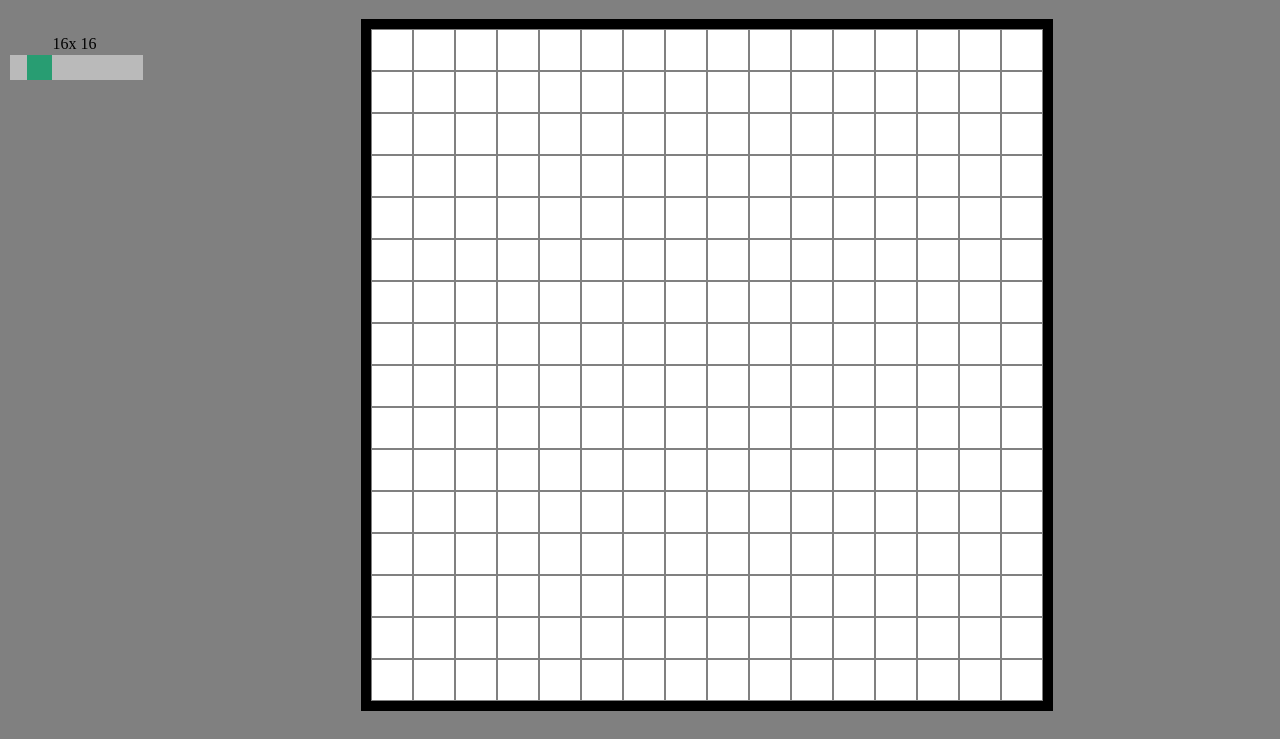
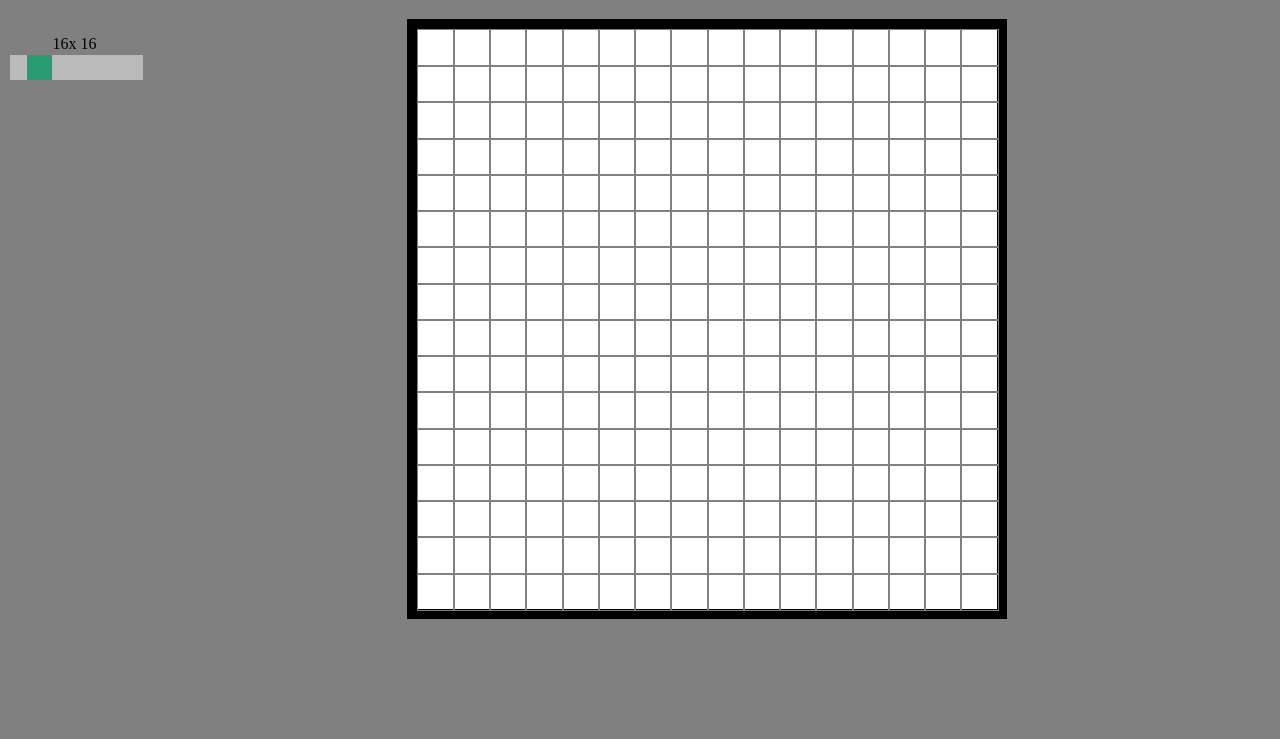
Before and after one commit to Luann00/Etch-a-Sketch, a plain HTML site: page index.html in a window 1280 px wide. Shown: the part 61-800 px from the top of the page. Drawn offline with Linux system fonts and the light colour scheme.

Commit message:
size of div stays same after row/column change!

```diff
--- a/app.js
+++ b/app.js
@@ -3,7 +3,6 @@ const container = document.querySelector('.container');
 
 const grid = document.createElement("div");
 grid.className = "grid";
-grid.style.gridTemplateColumns = `repeat(16, 1fr)`;
 grid.style.transition = '200ms ease 50ms';
 container.appendChild(grid);
 
@@ -18,13 +17,18 @@ output.innerHTML = slider.value + "x " + slider.value;
 // Update the current slider value (each time you drag the slider handle)
 slider.oninput = function() {
   output.innerHTML = this.value + "x " + this.value;
+  createGrid()
 }
 
 // Add 16x16 grid
 function createGrid() {
+    grid.innerHTML = '';
+    const gridSize = slider.value;
+    grid.style.gridTemplateColumns = `repeat(${gridSize}, 1fr)`;
+
     let mouseClicked = false;
-    for (let i = 0; i < 16; i++) {
-        for (let j = 0; j < 16; j++) {
+    for (let i = 0; i < gridSize; i++) {
+        for (let j = 0; j < gridSize; j++) {
             const div = document.createElement('div');
 
             div.addEventListener("mousedown", function () {
@@ -57,6 +61,7 @@ function createGrid() {
         mouseClicked = false;
     })
 }
+
 
 function ink(item) {
     item.style.backgroundColor = currentInk;
--- a/style.css
+++ b/style.css
@@ -14,20 +14,21 @@ p{
 
 .grid {
     display: grid;
-    width: auto;
-    height: auto;
+    width: 600px;
+    height: 600px;
     margin: 0 auto;
     border: solid 10px;
     background-color: white;
+    box-sizing: border-box; /* Include border in width and height calculations */
+
 }
 
 
 .grid div {
     border: 1px solid grey;
-    height: 40px;
-    width: 40px;
-    margin: 0 auto;
-
+    height:100%;
+    width:100%;
+    margin: auto;
 }
 
 .container {
```
